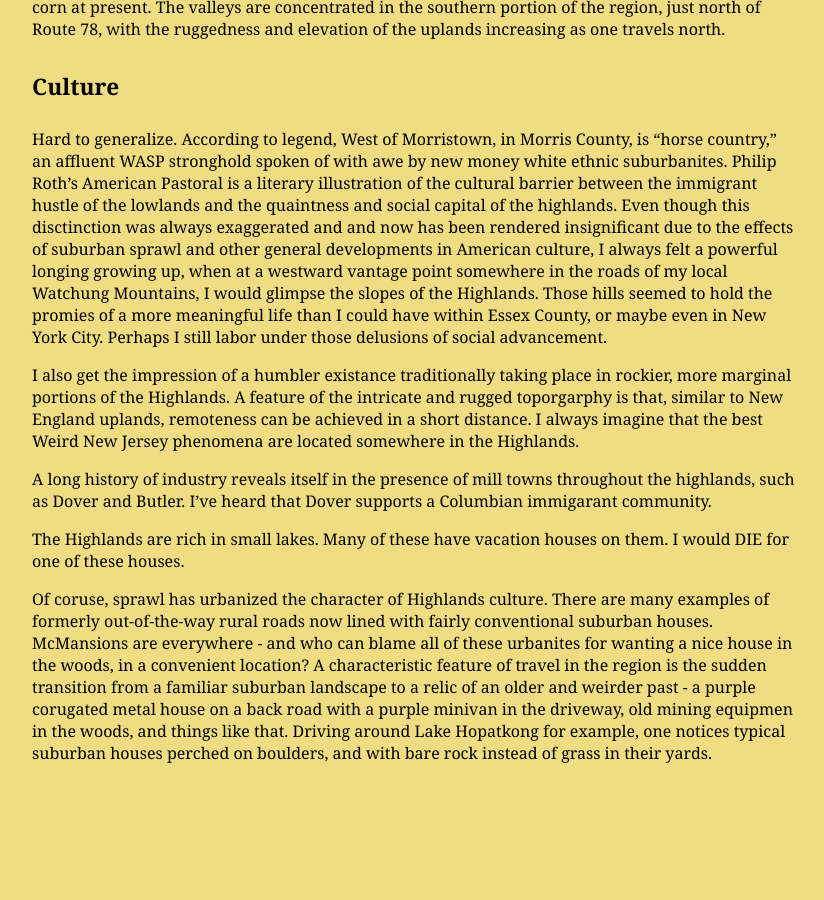
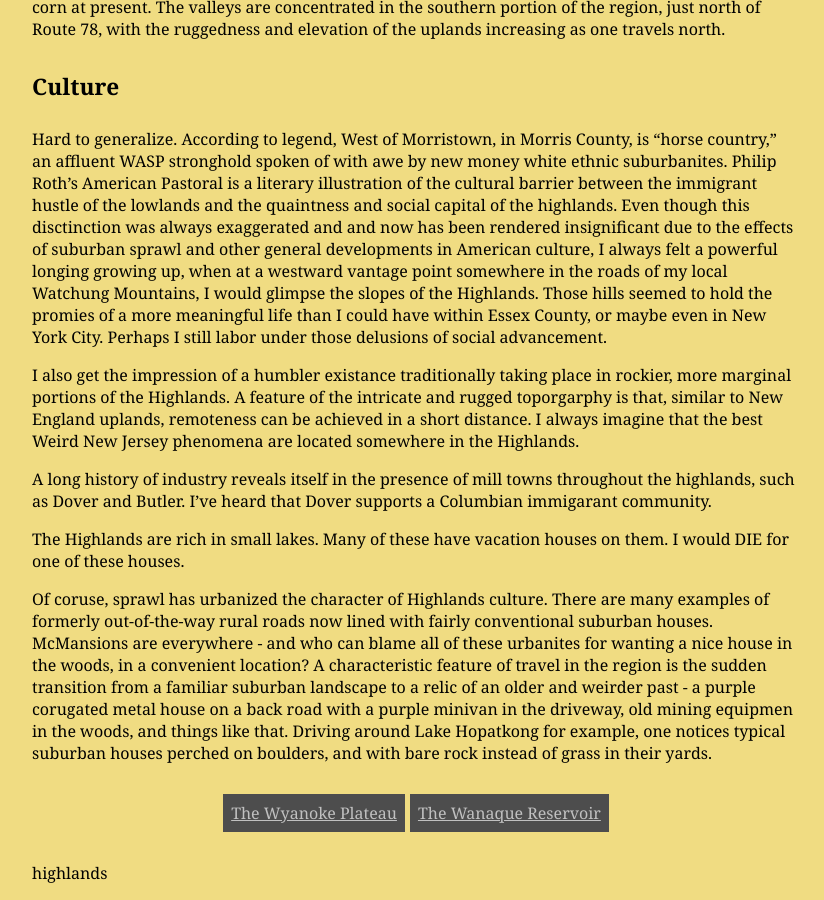
Before and after one commit to jonfried/oakafee.github.io, a Jekyll site: the page built from _posts/2016-09-13-highlands.md, in a window 1280 px wide and 900 px high, scrolled down 795 px. Shown: the whole window, without its empty margins (224-1048 px from the left). Built offline with Jekyll 4.4.1, drawn with Linux system fonts in a browser that asks for light colours; before the commit the page ends 1609 px from its top, so only the background shows below that; some of the changed lines change nothing that is shown.

Commit message:
Update 2016-09-13-highlands.md

```diff
--- a/_posts/2016-09-13-highlands.md
+++ b/_posts/2016-09-13-highlands.md
@@ -5,7 +5,7 @@
 author: Jesse Fried
 categories:
   - land
-tags: highlands
+category-name: highlands
 ---
 
 Little lush mountain streams in steep valleys of sugar maples. Open grassy oak forests higher up. Lots of exposed bedrock, with red cedar trees.
```
